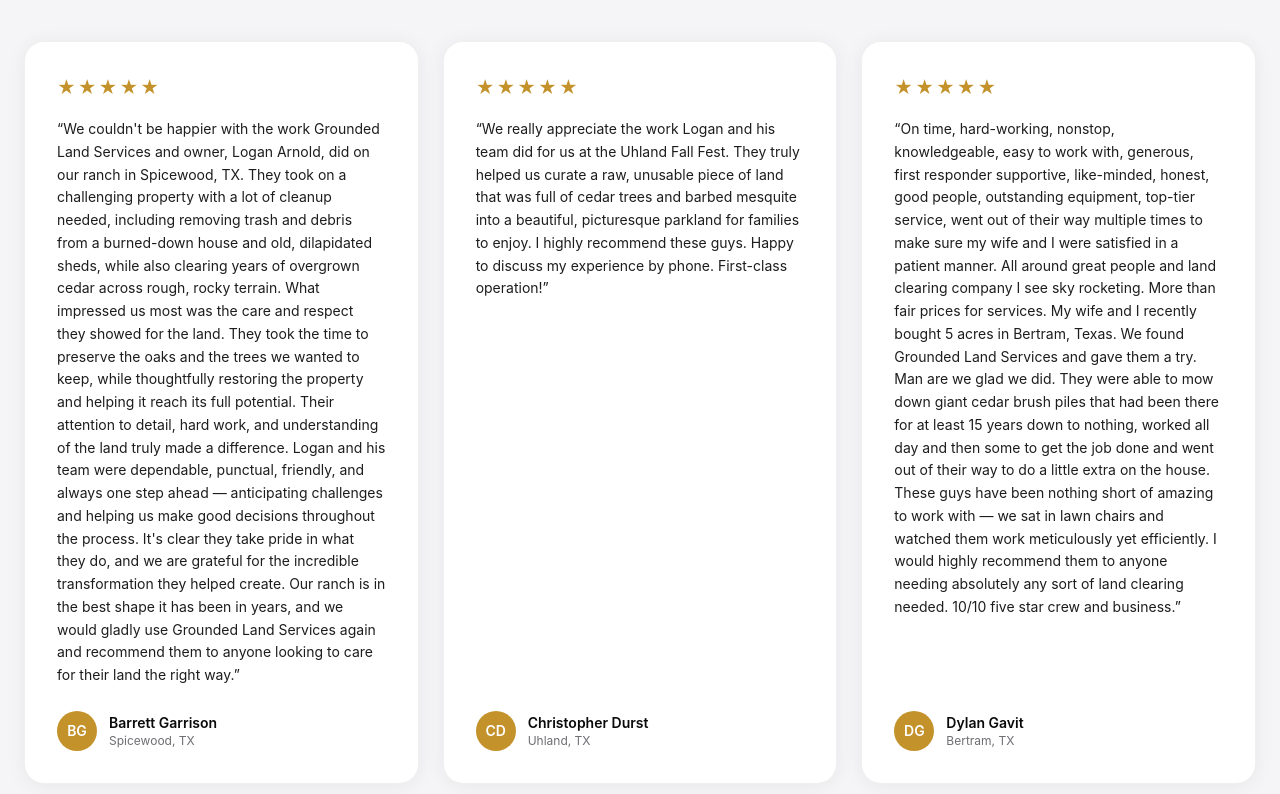
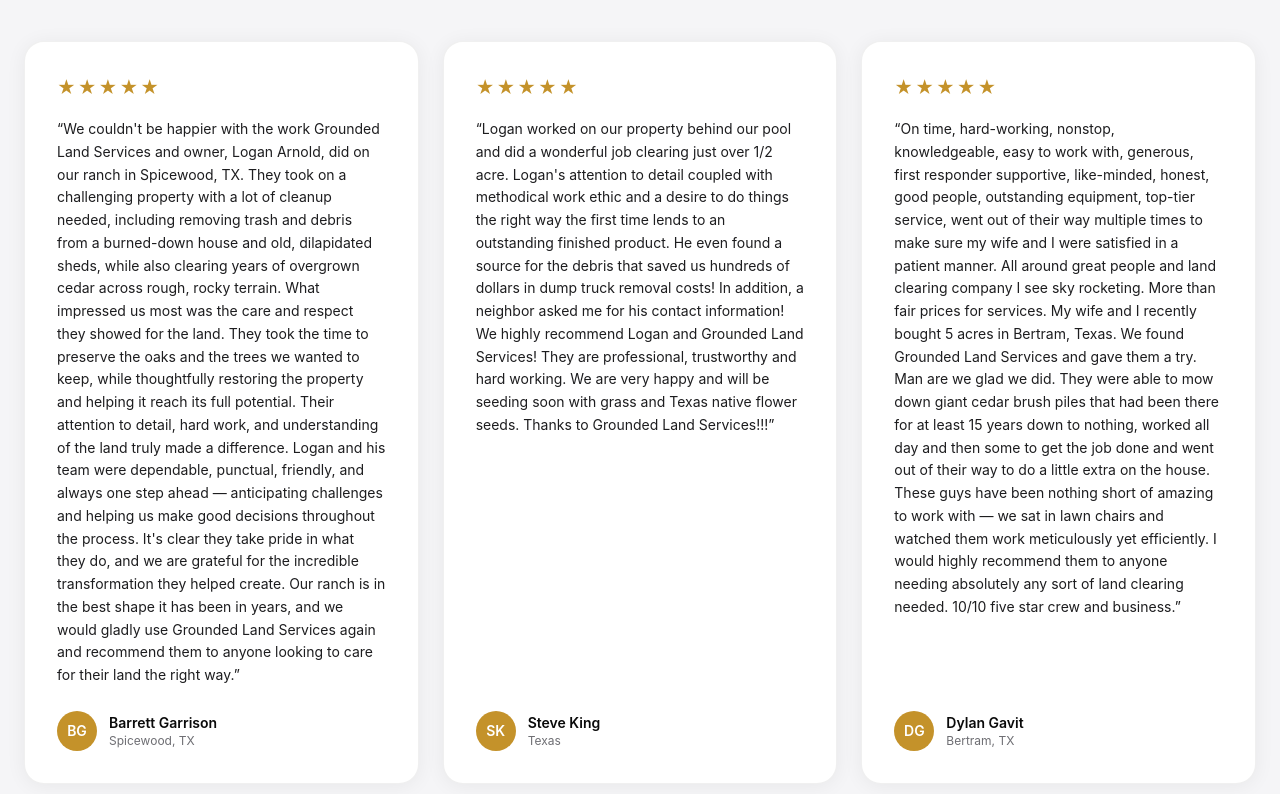
Before and after one commit to TheoWaugh/grounded-land-services, a Next.js app: page / in a window 1280 px wide. Shown: the part 5046-5840 px from the top of the page. Built offline with nearby package versions, Linux system fonts and the light colour scheme.

Commit message:
Add Steve King review, update review count, add gallery photo

```diff
--- a/app/components/Testimonials.tsx
+++ b/app/components/Testimonials.tsx
@@ -52,6 +52,10 @@
   {
     name: "Kathy Wendt",
     quote: "Grounded Land Services did an amazing job. He got rid of dead trees, branches, and stumps. He made our property looking great again. I highly recommend his services.",
+  },
+  {
+    name: "Steve King",
+    quote: "Logan worked on our property behind our pool and did a wonderful job clearing just over 1/2 acre. Logan's attention to detail coupled with methodical work ethic and a desire to do things the right way the first time lends to an outstanding finished product. He even found a source for the debris that saved us hundreds of dollars in dump truck removal costs! In addition, a neighbor asked me for his contact information! We highly recommend Logan and Grounded Land Services! They are professional, trustworthy and hard working. We are very happy and will be seeding soon with grass and Texas native flower seeds. Thanks to Grounded Land Services!!!",
   },
 ];
 
--- a/app/components/TrustBadges.tsx
+++ b/app/components/TrustBadges.tsx
@@ -37,7 +37,7 @@
           </svg>
         </div>
         <div>
-<p className="font-bold text-[#0a0a0a] text-sm">5.0 on Google (9 reviews)</p>
+<p className="font-bold text-[#0a0a0a] text-sm">5.0 on Google (11 reviews)</p>
           <p className="text-xs text-[#6e6e73]">Based on verified customer reviews</p>
         </div>
       </a>
--- a/app/gallery/page.tsx
+++ b/app/gallery/page.tsx
@@ -69,9 +69,10 @@
   { src: "/images/service-pics/IMG_3191.jpeg", alt: "Land ready for development", tag: "Site Prep" },
   { src: "/images/work/spicewood-harley-raking1.JPEG", alt: "Harley raking in Spicewood, TX", tag: "Site Prep" },
   { src: "/images/work/harley-rake-pic.JPEG", alt: "Harley rake equipment", tag: "Equipment" },
+  { src: "/images/work/king-rock-removal.jpeg", alt: "Rock removal project", tag: "Site Prep" },
 ];
 
-const tags = ["All", "Land Clearing", "Mulching", "Cedar Removal", "Rock Crushing", "Site Prep", "Aerial", "Dirt Work", "Driveways", "Equipment"];
+const tags = ["All", "Land Clearing", "Forestry Mulching", "Cedar Removal", "Rock Crushing", "Site Prep", "Aerial", "Dirt Work", "Driveways", "Equipment"];
 const galleryVideos = [
   { id: "aSRb_PbjbIE", caption: "Land clearing in action" },
   { id: "W1AeIo_miIA", caption: "Completed land clearing project" },
--- a/app/page.tsx
+++ b/app/page.tsx
@@ -108,17 +108,23 @@
     rating: 5,
     text: "We couldn't be happier with the work Grounded Land Services and owner, Logan Arnold, did on our ranch in Spicewood, TX. They took on a challenging property with a lot of cleanup needed, including removing trash and debris from a burned-down house and old, dilapidated sheds, while also clearing years of overgrown cedar across rough, rocky terrain. What impressed us most was the care and respect they showed for the land. They took the time to preserve the oaks and the trees we wanted to keep, while thoughtfully restoring the property and helping it reach its full potential. Their attention to detail, hard work, and understanding of the land truly made a difference. Logan and his team were dependable, punctual, friendly, and always one step ahead — anticipating challenges and helping us make good decisions throughout the process. It's clear they take pride in what they do, and we are grateful for the incredible transformation they helped create. Our ranch is in the best shape it has been in years, and we would gladly use Grounded Land Services again and recommend them to anyone looking to care for their land the right way.",
   },
- {
-    name: "Christopher Durst",
-    location: "Uhland, TX",
+  {
+    name: "Steve King",
+    location: "Texas",
     rating: 5,
-    text: "We really appreciate the work Logan and his team did for us at the Uhland Fall Fest. They truly helped us curate a raw, unusable piece of land that was full of cedar trees and barbed mesquite into a beautiful, picturesque parkland for families to enjoy. I highly recommend these guys. Happy to discuss my experience by phone. First-class operation!",
+    text: "Logan worked on our property behind our pool and did a wonderful job clearing just over 1/2 acre. Logan's attention to detail coupled with methodical work ethic and a desire to do things the right way the first time lends to an outstanding finished product. He even found a source for the debris that saved us hundreds of dollars in dump truck removal costs! In addition, a neighbor asked me for his contact information! We highly recommend Logan and Grounded Land Services! They are professional, trustworthy and hard working. We are very happy and will be seeding soon with grass and Texas native flower seeds. Thanks to Grounded Land Services!!!",
   },
   {
     name: "Dylan Gavit",
     location: "Bertram, TX",
     rating: 5,
     text: "On time, hard-working, nonstop, knowledgeable, easy to work with, generous, first responder supportive, like-minded, honest, good people, outstanding equipment, top-tier service, went out of their way multiple times to make sure my wife and I were satisfied in a patient manner. All around great people and land clearing company I see sky rocketing. More than fair prices for services. My wife and I recently bought 5 acres in Bertram, Texas. We found Grounded Land Services and gave them a try. Man are we glad we did. They were able to mow down giant cedar brush piles that had been there for at least 15 years down to nothing, worked all day and then some to get the job done and went out of their way to do a little extra on the house. These guys have been nothing short of amazing to work with — we sat in lawn chairs and watched them work meticulously yet efficiently. I would highly recommend them to anyone needing absolutely any sort of land clearing needed. 10/10 five star crew and business.",
+  },
+  {
+    name: "Christopher Durst",
+    location: "Uhland, TX",
+    rating: 5,
+    text: "We really appreciate the work Logan and his team did for us at the Uhland Fall Fest. They truly helped us curate a raw, unusable piece of land that was full of cedar trees and barbed mesquite into a beautiful, picturesque parkland for families to enjoy. I highly recommend these guys. Happy to discuss my experience by phone. First-class operation!",
   },
   {
     name: "Mike Janak",
@@ -168,6 +174,7 @@
     rating: 5,
     text: "GLS raked our hill country acreage to clean up brush and prep for grass. Looks smooth as can be now! Appreciate their time and flexibility. Job well done.",
   },
+
 ];
 
 const galleryImages = [
```
Also changed, not shown: 1 other file (tests, documents, lock files or other folders).
